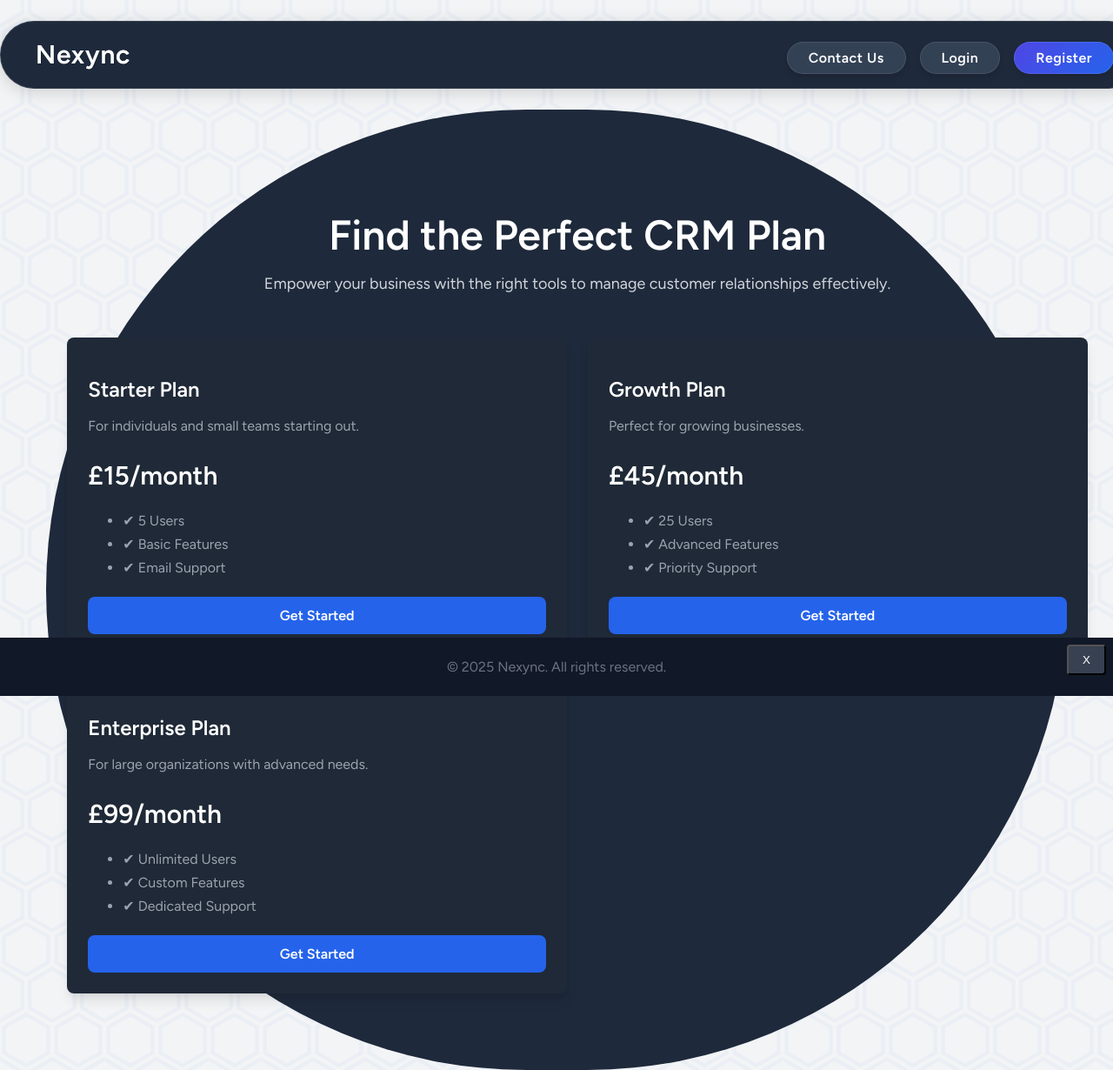
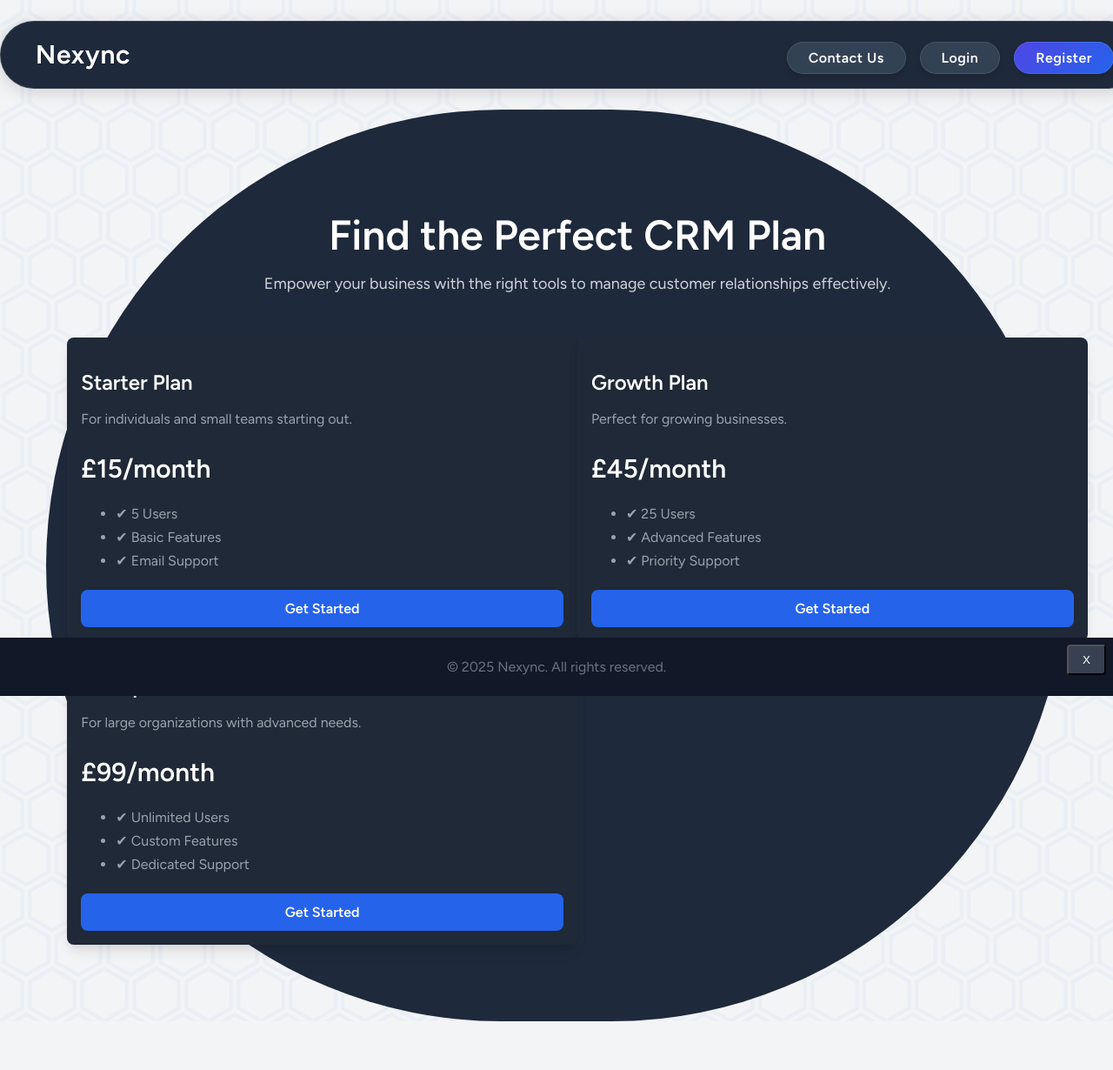
Before and after one commit to BerrnBern/Site-, a plain HTML site: page purchase.html in a window 1280 px wide. Shown: the top 1230 px of the page at 87% size. After the commit the page ends 1174 px from the top, so only its background shows below. Drawn offline with Linux system fonts and the light colour scheme.

Commit message:
Update purchase.html

```diff
--- a/purchase.html
+++ b/purchase.html
@@ -38,8 +38,8 @@
             </p>
         </div>
 
-            <div class="grid grid-cols-1 sm:grid-cols-2 lg:grid-cols-3 gap-6">
-                <div class="bg-gray-800 p-6 rounded-lg shadow-lg hover:shadow-2xl transition duration-300 text-white">
+        <div class="grid grid-cols-1 sm:grid-cols-2 lg:grid-cols-3 gap-4">
+            <div class="bg-gray-800 p-4 rounded-lg shadow-lg hover:shadow-2xl transition duration-300 text-white">
                 <h2 class="text-2xl font-bold mb-4">Starter Plan</h2>
                 <p class="text-gray-400 mb-6">For individuals and small teams starting out.</p>
                 <p class="text-3xl font-extrabold mb-6">£15/month</p>
@@ -54,7 +54,7 @@
                 </a>
             </div>
 
-                <div class="bg-gray-800 p-6 rounded-lg shadow-lg hover:shadow-2xl transition duration-300 text-white">
+            <div class="bg-gray-800 p-4 rounded-lg shadow-lg hover:shadow-2xl transition duration-300 text-white">
                 <h2 class="text-2xl font-bold mb-4">Growth Plan</h2>
                 <p class="text-gray-400 mb-6">Perfect for growing businesses.</p>
                 <p class="text-3xl font-extrabold mb-6">£45/month</p>
@@ -69,7 +69,7 @@
                 </a>
             </div>
 
-                <div class="bg-gray-800 p-6 rounded-lg shadow-lg hover:shadow-2xl transition duration-300 text-white">
+            <div class="bg-gray-800 p-4 rounded-lg shadow-lg hover:shadow-2xl transition duration-300 text-white">
                 <h2 class="text-2xl font-bold mb-4">Enterprise Plan</h2>
                 <p class="text-gray-400 mb-6">For large organizations with advanced needs.</p>
                 <p class="text-3xl font-extrabold mb-6">£99/month</p>
```
Lines whose indentation alone changed are shown as unchanged.
